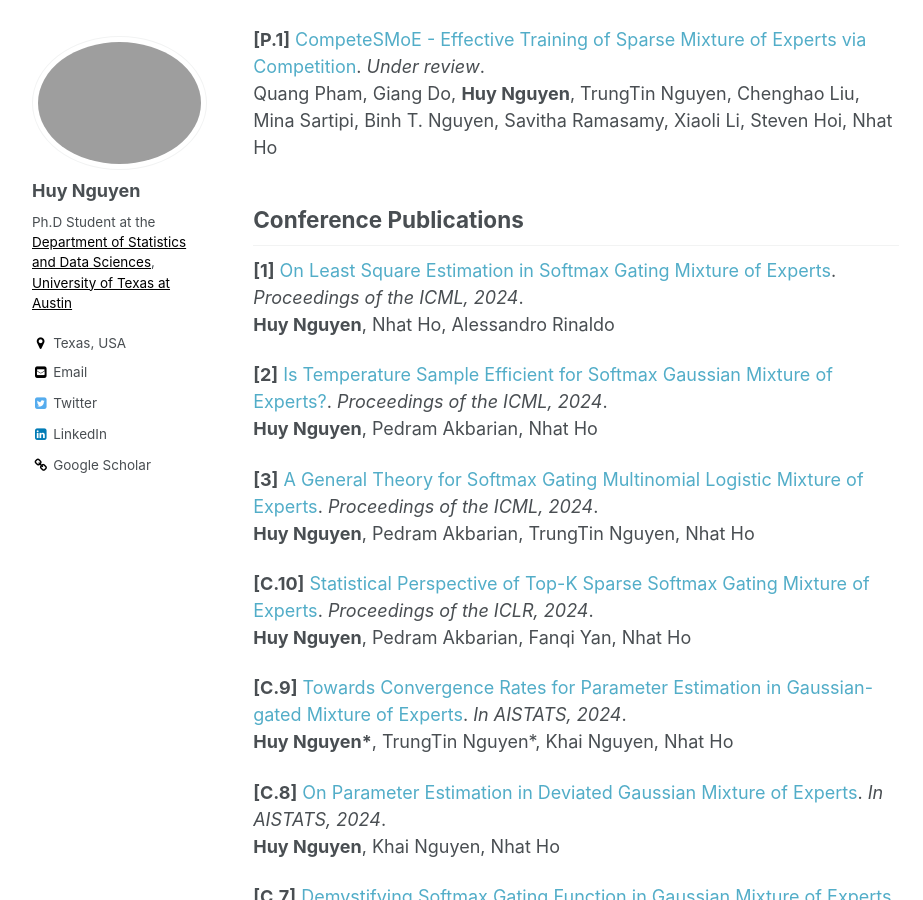
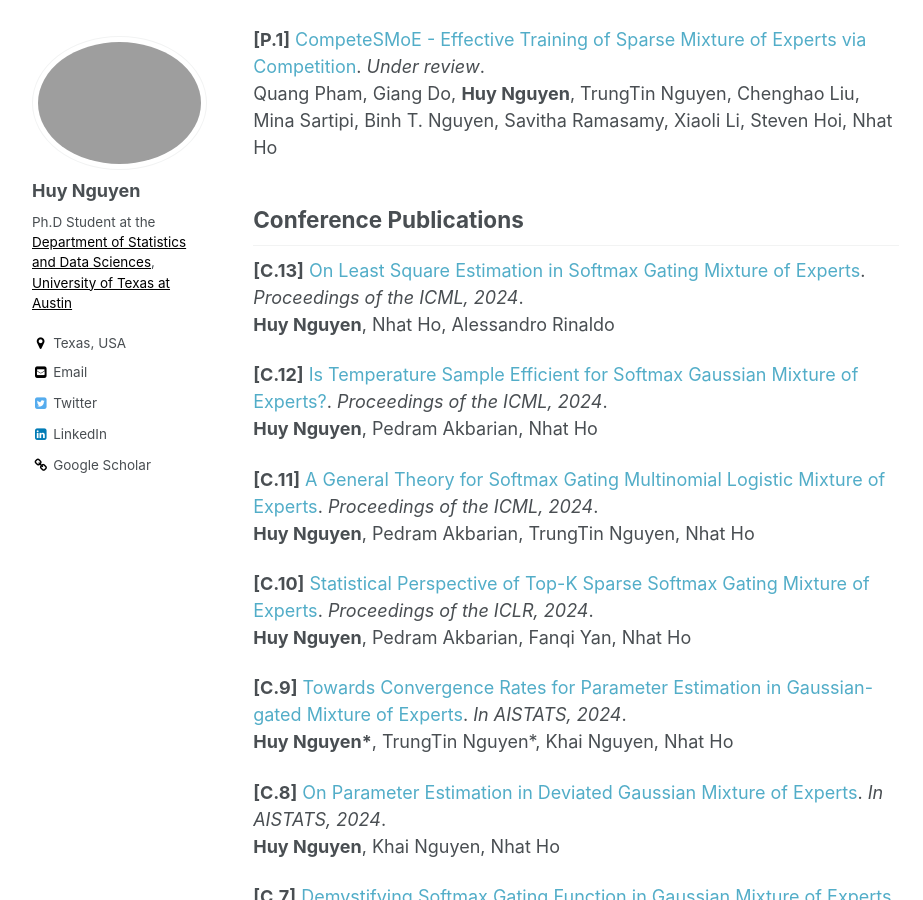
Before and after one commit to snowwhite2011/huyentrang0811.github.io, a Jekyll site: the page built from _pages/articles.md, in a window 1280 px wide and 900 px high, scrolled down 728 px. Shown: the whole window, without its empty margins (86-1009 px from the left). Built offline with Jekyll 4.4.1, drawn with Linux system fonts in a browser that asks for light colours.

Commit message:
Update articles.md

```diff
--- a/_pages/articles.md
+++ b/_pages/articles.md
@@ -31,13 +31,13 @@ Quang Pham, Giang Do, <b>Huy Nguyen</b>, TrungTin Nguyen, Chenghao Liu, Mina Sar
 
 ## Conference Publications
 
-**[1]** [On Least Square Estimation in Softmax Gating Mixture of Experts](https://arxiv.org/pdf/2402.02952.pdf). *Proceedings of the ICML, 2024*. <br/>
+**[C.13]** [On Least Square Estimation in Softmax Gating Mixture of Experts](https://arxiv.org/pdf/2402.02952.pdf). *Proceedings of the ICML, 2024*. <br/>
 <b>Huy Nguyen</b>, Nhat Ho, Alessandro Rinaldo
 
-**[2]** [Is Temperature Sample Efficient for Softmax Gaussian Mixture of Experts?](https://arxiv.org/pdf/2401.13875.pdf). *Proceedings of the ICML, 2024*. <br/>
+**[C.12]** [Is Temperature Sample Efficient for Softmax Gaussian Mixture of Experts?](https://arxiv.org/pdf/2401.13875.pdf). *Proceedings of the ICML, 2024*. <br/>
 <b>Huy Nguyen</b>, Pedram Akbarian, Nhat Ho
 
-**[3]** [A General Theory for Softmax Gating Multinomial Logistic Mixture of Experts](https://arxiv.org/pdf/2310.14188.pdf). *Proceedings of the ICML, 2024*. <br/>
+**[C.11]** [A General Theory for Softmax Gating Multinomial Logistic Mixture of Experts](https://arxiv.org/pdf/2310.14188.pdf). *Proceedings of the ICML, 2024*. <br/>
 <b>Huy Nguyen</b>, Pedram Akbarian, TrungTin Nguyen, Nhat Ho
 
 **[C.10]** [Statistical Perspective of Top-K Sparse Softmax Gating Mixture of Experts](https://arxiv.org/pdf/2309.13850.pdf). *Proceedings of the ICLR, 2024*. <br/>
```
